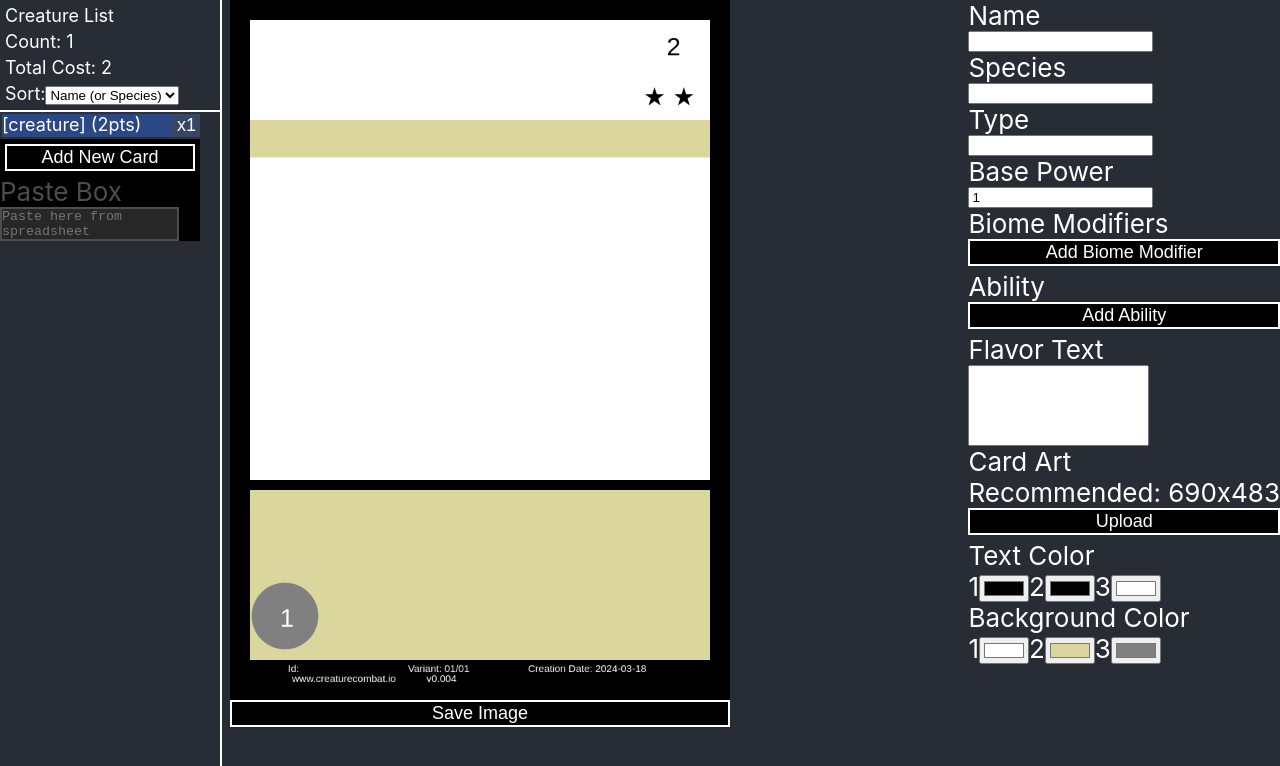
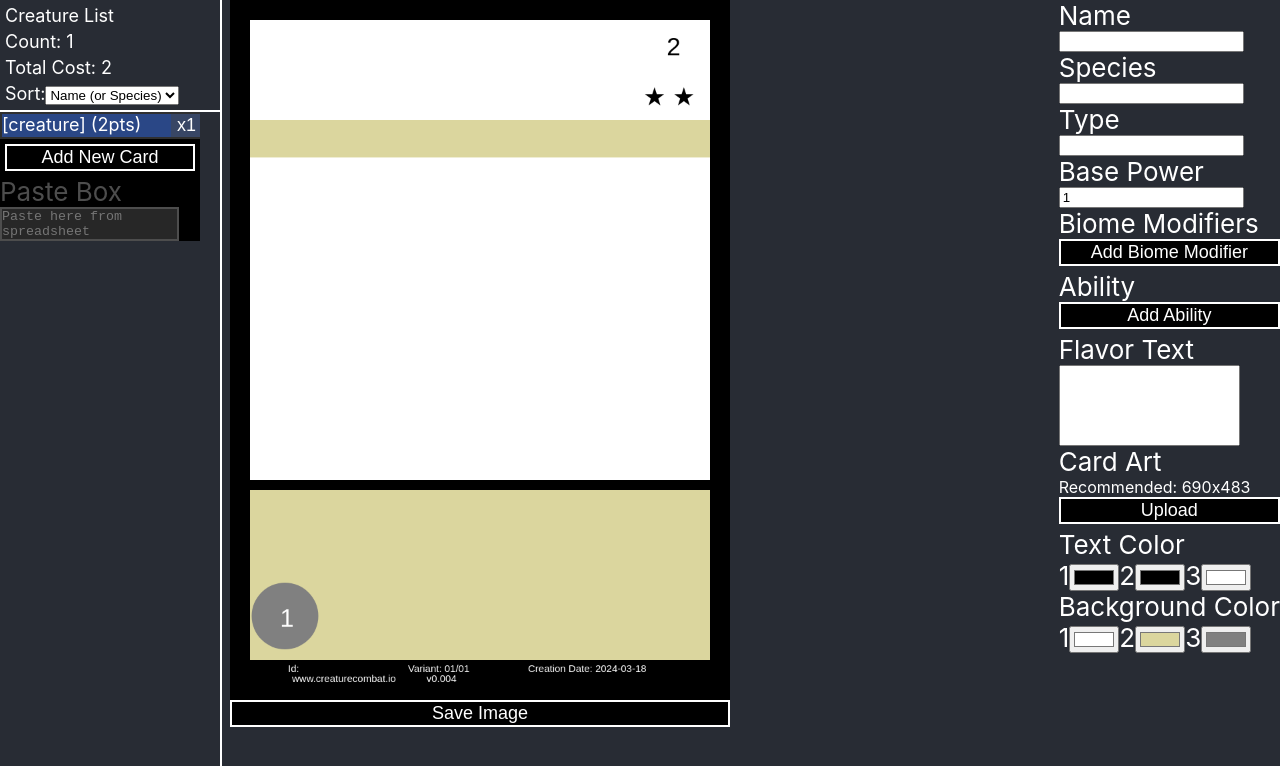
Before and after one commit to shieldgenerator7/CreatureCombat, a React (Create React App) app in the folder CardGenerator/react-canvas-draw/: page / in a window 1280 px wide. Shown: the top 766 px of the page. Built offline with nearby package versions, Linux system fonts and the light colour scheme.

Commit message:
Style portrait image size recommendation

```diff
--- a/CardGenerator/react-canvas-draw/src/App.css
+++ b/CardGenerator/react-canvas-draw/src/App.css
@@ -201,3 +201,6 @@
 .abilityArea div div {
     display: block;
 }
+.info {
+    font-size: medium;
+}
```
